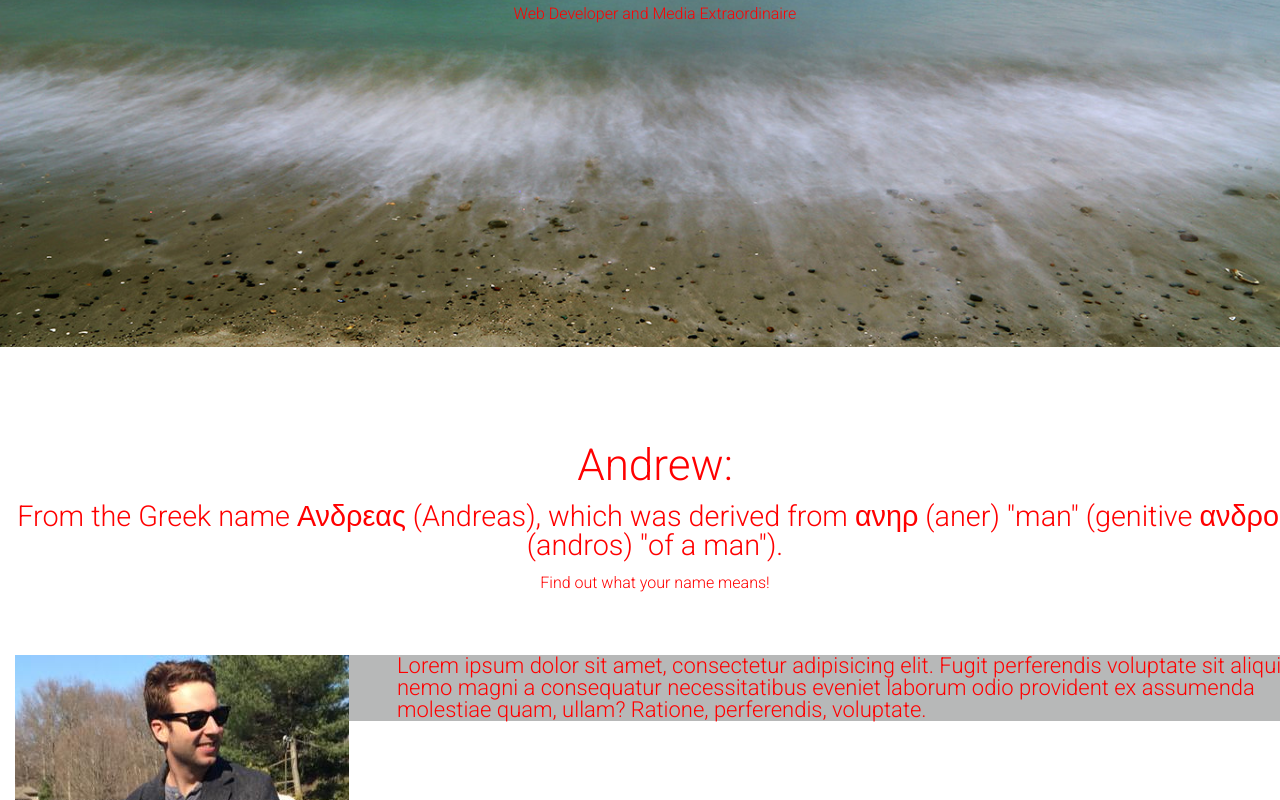
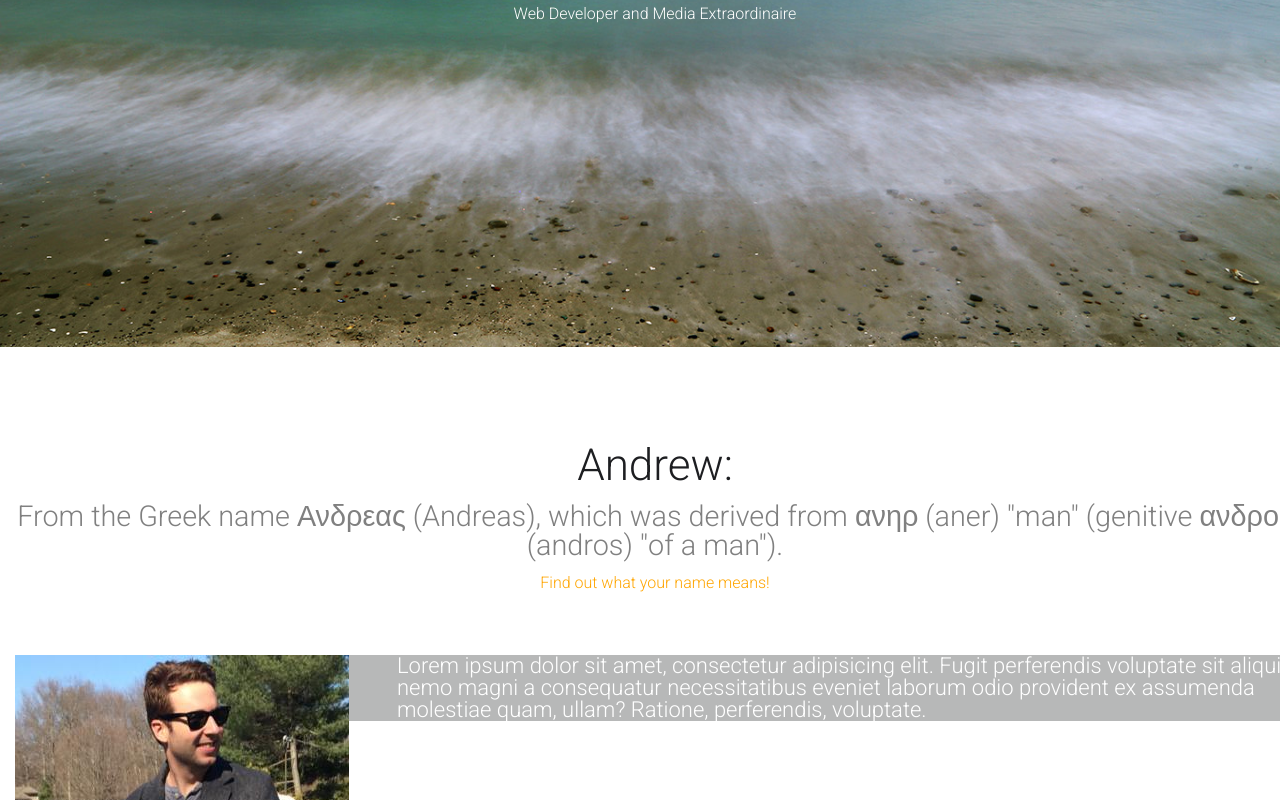
Before and after one commit to andrewbakken/portfolio, a plain HTML site: page index.html in a window 1280 px wide. Shown: the part 388-1188 px from the top of the page. Drawn offline with Linux system fonts and the light colour scheme.

Commit message:
back to normal

```diff
--- a/css/style.css
+++ b/css/style.css
@@ -66,9 +66,7 @@ a {
     background-color:#b7b8b8;
 
 }
-*{
-    color:red !important;
-}
+
 
 /* Navigation Section */
 .top-navigation {
```
